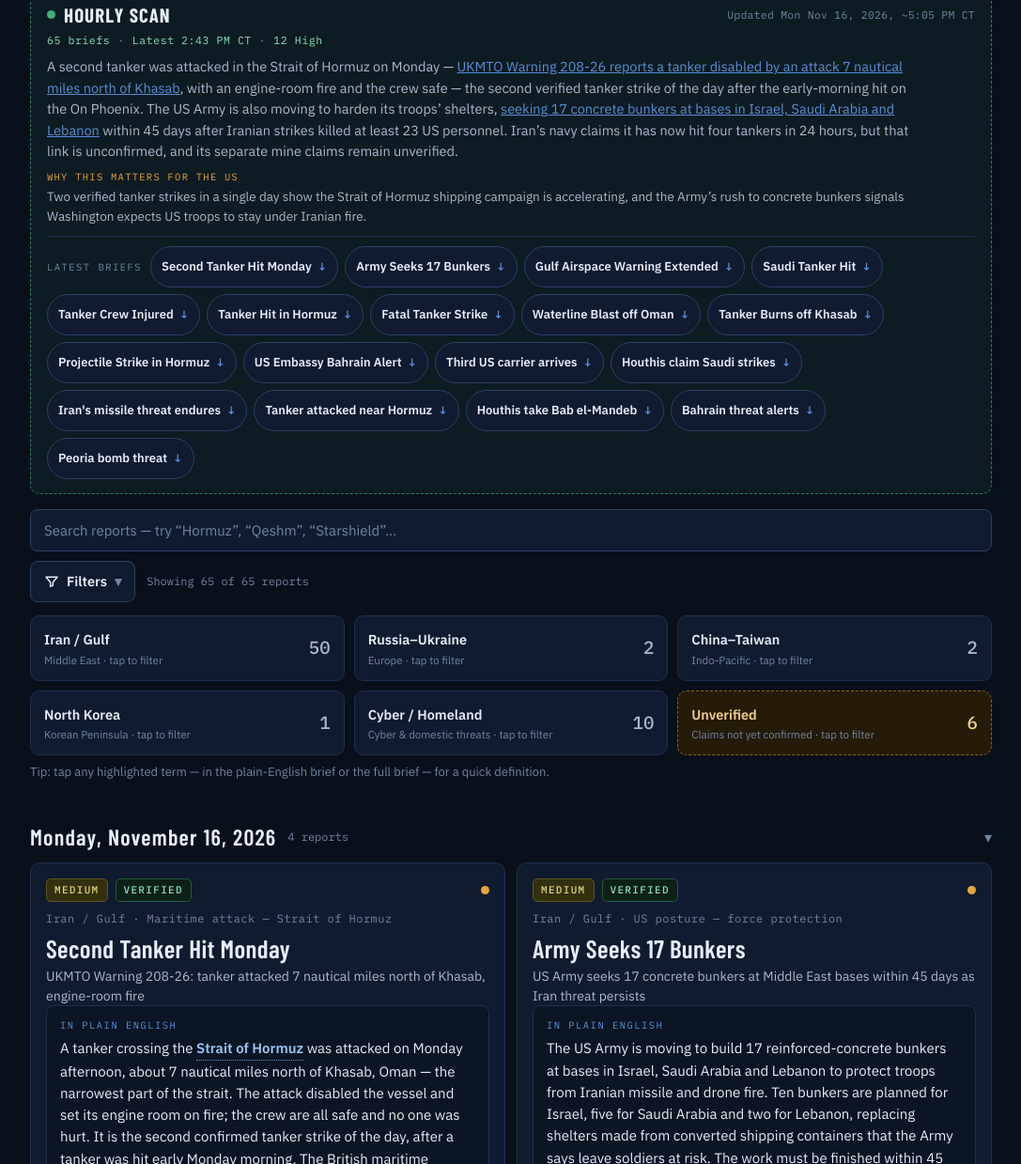
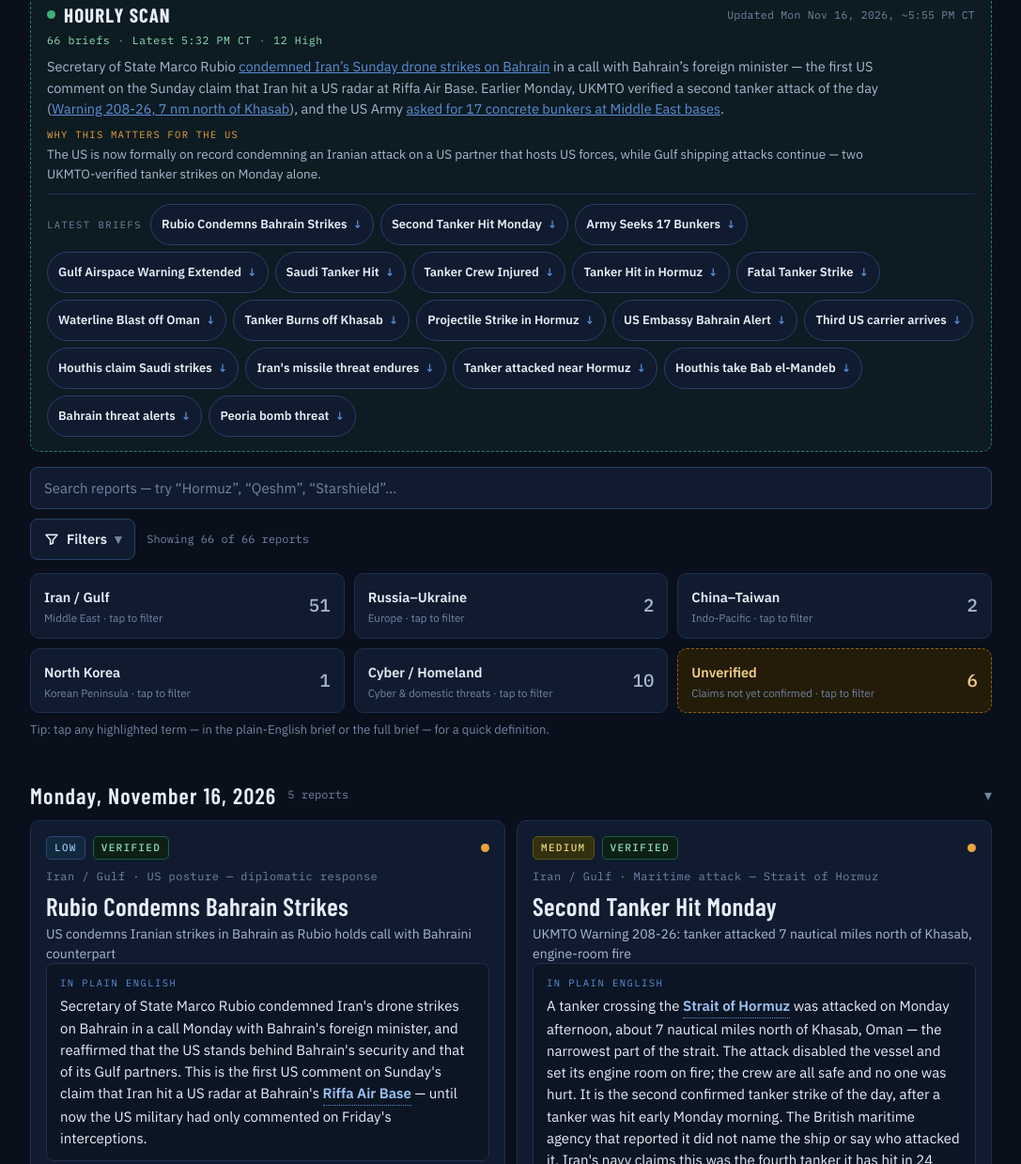
Before and after one commit to cole-ductan/Conflict-watch, a plain HTML site: page index.html in a window 1280 px wide. Shown: the part 590-1829 px from the top of the page at 94% size, without its empty margins (96-1183 px from the left). Drawn offline with nearby package versions, Linux system fonts and the light colour scheme.

Commit message:
Add 1 verified report: Rubio condemns Bahrain strikes (66 reports total)

```diff
--- a/index.html
+++ b/index.html
@@ -616,13 +616,14 @@
         <span class="hs-dot" aria-hidden="true"></span>
         <h3>Hourly Scan</h3>
       </div>
-      <span class="hs-time">Updated Mon Nov 16, 2026, ~5:05 PM CT</span>
-      <p class="hs-meta"><span id="hsBriefCount">63 briefs</span><span class="sep" aria-hidden="true">·</span><span id="hsLatest">Latest 11:58 PM CT</span><span class="sep" aria-hidden="true">·</span><span id="hsHigh">12 High</span></p>
+      <span class="hs-time">Updated Mon Nov 16, 2026, ~5:55 PM CT</span>
+      <p class="hs-meta"><span id="hsBriefCount">66 briefs</span><span class="sep" aria-hidden="true">·</span><span id="hsLatest">Latest 5:32 PM CT</span><span class="sep" aria-hidden="true">·</span><span id="hsHigh">12 High</span></p>
     </div>
-    <p class="hs-lede">A second tanker was attacked in the Strait of Hormuz on Monday — <a href="#/reports" data-scan-target="ukmto-208-26-khasab-tanker-nov16">UKMTO Warning 208-26 reports a tanker disabled by an attack 7 nautical miles north of Khasab</a>, with an engine-room fire and the crew safe — the second verified tanker strike of the day after the early-morning hit on the On Phoenix. The US Army is also moving to harden its troops’ shelters, <a href="#/reports" data-scan-target="us-army-17-bunkers-mideast-nov16">seeking 17 concrete bunkers at bases in Israel, Saudi Arabia and Lebanon</a> within 45 days after Iranian strikes killed at least 23 US personnel. Iran’s navy claims it has now hit four tankers in 24 hours, but that link is unconfirmed, and its separate mine claims remain unverified.</p>
-    <p class="hs-why"><span>Why this matters for the US</span>Two verified tanker strikes in a single day show the Strait of Hormuz shipping campaign is accelerating, and the Army’s rush to concrete bunkers signals Washington expects US troops to stay under Iranian fire.</p>
+    <p class="hs-lede">Secretary of State Marco Rubio <a href="#/reports" data-scan-target="rubio-condemns-bahrain-strikes-nov16">condemned Iran’s Sunday drone strikes on Bahrain</a> in a call with Bahrain’s foreign minister — the first US comment on the Sunday claim that Iran hit a US radar at Riffa Air Base. Earlier Monday, UKMTO verified a second tanker attack of the day (<a href="#/reports" data-scan-target="ukmto-208-26-khasab-tanker-nov16">Warning 208-26, 7 nm north of Khasab</a>), and the US Army <a href="#/reports" data-scan-target="us-army-17-bunkers-mideast-nov16">asked for 17 concrete bunkers at Middle East bases</a>.</p>
+    <p class="hs-why"><span>Why this matters for the US</span>The US is now formally on record condemning an Iranian attack on a US partner that hosts US forces, while Gulf shipping attacks continue — two UKMTO-verified tanker strikes on Monday alone.</p>
     <div class="hs-links">
       <span class="hs-links-label">Latest briefs</span>
+      <a class="hs-link" href="#/reports" data-scan-target="rubio-condemns-bahrain-strikes-nov16">Rubio Condemns Bahrain Strikes <span class="arr" aria-hidden="true">↓</span></a>
       <a class="hs-link" href="#/reports" data-scan-target="ukmto-208-26-khasab-tanker-nov16">Second Tanker Hit Monday <span class="arr" aria-hidden="true">↓</span></a>
       <a class="hs-link" href="#/reports" data-scan-target="us-army-17-bunkers-mideast-nov16">Army Seeks 17 Bunkers <span class="arr" aria-hidden="true">↓</span></a>
       <a class="hs-link" href="#/reports" data-scan-target="easa-2026-11-16-gulf-airspace-bulletin">Gulf Airspace Warning Extended <span class="arr" aria-hidden="true">↓</span></a>
@@ -676,7 +677,7 @@
           <div class="fgroup" role="radiogroup" aria-label="Theater">
             <h4>Theater</h4>
             <label class="fopt"><input type="radio" name="f-theater" value="all" checked><span>All theaters</span></label>
-            <label class="fopt"><input type="radio" name="f-theater" value="iran-gulf"><span>Iran / Gulf</span><span class="fopt-n">48</span></label>
+            <label class="fopt"><input type="radio" name="f-theater" value="iran-gulf"><span>Iran / Gulf</span><span class="fopt-n">51</span></label>
             <label class="fopt"><input type="radio" name="f-theater" value="russia-ukraine"><span>Russia–Ukraine</span><span class="fopt-n">2</span></label>
             <label class="fopt"><input type="radio" name="f-theater" value="china-taiwan"><span>China–Taiwan</span><span class="fopt-n">2</span></label>
             <label class="fopt"><input type="radio" name="f-theater" value="israel-gaza-lebanon"><span>Israel–Gaza–Lebanon</span><span class="fopt-n">0</span></label>
@@ -685,16 +686,16 @@
           </div>
           <div class="fgroup" role="radiogroup" aria-label="Severity">
             <h4>Severity</h4>
-            <label class="fopt"><input type="radio" name="f-sev" value="all" checked><span>All</span><span class="fopt-n">63</span></label>
+            <label class="fopt"><input type="radio" name="f-sev" value="all" checked><span>All</span><span class="fopt-n">66</span></label>
             <label class="fopt"><input type="radio" name="f-sev" value="critical"><span>Critical</span><span class="fopt-n">0</span></label>
             <label class="fopt"><input type="radio" name="f-sev" value="high"><span>High</span><span class="fopt-n">12</span></label>
-            <label class="fopt"><input type="radio" name="f-sev" value="medium"><span>Medium</span><span class="fopt-n">44</span></label>
-            <label class="fopt"><input type="radio" name="f-sev" value="low"><span>Low</span><span class="fopt-n">6</span></label>
+            <label class="fopt"><input type="radio" name="f-sev" value="medium"><span>Medium</span><span class="fopt-n">46</span></label>
+            <label class="fopt"><input type="radio" name="f-sev" value="low"><span>Low</span><span class="fopt-n">7</span></label>
           </div>
           <div class="fgroup" role="radiogroup" aria-label="Status">
             <h4>Status</h4>
-            <label class="fopt"><input type="radio" name="f-status" value="all" checked><span>All reports</span><span class="fopt-n">63</span></label>
-            <label class="fopt"><input type="radio" name="f-status" value="verified"><span>Verified</span><span class="fopt-n">57</span></label>
+            <label class="fopt"><input type="radio" name="f-status" value="all" checked><span>All reports</span><span class="fopt-n">66</span></label>
+            <label class="fopt"><input type="radio" name="f-status" value="verified"><span>Verified</span><span class="fopt-n">60</span></label>
             <label class="fopt"><input type="radio" name="f-status" value="unverified"><span>Unverified</span><span class="fopt-n">6</span></label>
           </div>
           <div class="fsheet-foot">
@@ -703,7 +704,7 @@
           </div>
         </div>
       </div>
-      <p class="count-line" id="countLine">Showing 63 of 63 reports</p>
+      <p class="count-line" id="countLine">Showing 66 of 66 reports</p>
     </div>
     <div class="tile-grid" id="tileGrid" role="group" aria-label="Filter by conflict or status"></div>
     <p class="tip-line">Tip: tap any highlighted term — in the plain-English brief or the full brief — for a quick definition.</p>
@@ -1063,6 +1064,23 @@ var THEATER_NAMES = {
   "cyber-homeland":"Cyber / Homeland"
 };
 var REPORTS = [
+{
+  id:"rubio-condemns-bahrain-strikes-nov16",
+  ts:"2026-11-16T23:32:00Z",
+  group:"Monday, November 16, 2026",
+  theater:"iran-gulf",
+  severity:"low",
+  category:"US posture — diplomatic response",
+  title:"US condemns Iranian strikes in Bahrain as Rubio holds call with Bahraini counterpart",
+  headline:"Rubio Condemns Bahrain Strikes",
+  simple:"Secretary of State Marco Rubio condemned Iran's drone strikes on Bahrain in a call Monday with Bahrain's foreign minister, and reaffirmed that the US stands behind Bahrain's security and that of its Gulf partners. This is the first US comment on Sunday's claim that Iran hit a US radar at Bahrain's Riffa Air Base — until now the US military had only commented on Friday's interceptions.",
+  summary:"On Monday, Secretary of State Marco Rubio condemned Iran's attacks on Bahrain during a call with Bahraini Foreign Minister Abdullatif bin Rashid Al Zayani, the State Department said: “The Secretary condemned Iran's attacks on Bahrain and reaffirmed the commitment of the United States to the security of Bahrain and all our Gulf partners.” Bahrain is a major non-NATO ally of the US and hosts the US Navy's Fifth Fleet headquarters. The condemnation follows the IRGC's claim that it launched six drones at a US air-defence radar at Riffa Air Base on Sunday; Bahrain said its air defences intercepted and destroyed several Iranian aerial attacks — the first such interceptions since September — while the US military has said it intercepted two Iranian drones on Friday with no damage and has not confirmed Sunday's radar strike. The IRGC's Sunday radar claim remains unconfirmed. Why this matters for the US: Washington is now formally on record treating Sunday's attack as an Iranian strike on a US partner hosting US forces, even though no new US military action was announced.",
+  confidence:"High — Reuters reporting of the State Department's account of the Rubio–Al Zayani call; the IRGC's Sunday radar-strike claim it responds to remains unconfirmed.",
+  flag:"Diplomatic response only — no new US military action announced; the IRGC's Sunday radar claim remains unconfirmed",
+  sources:[
+    {name:"Reuters — US condemns Iranian strikes in Bahrain as Rubio holds call with Bahraini counterpart", date:"Nov 16, 2026", url:"https://www.reuters.com/world/middle-east/us-condemns-iranian-strikes-bahrain-rubio-holds-call-with-bahraini-counterpart-2026-11-16/"}
+  ]
+},
 {
   id:"ukmto-208-26-khasab-tanker-nov16",
   ts:"2026-11-16T19:00:00Z",
@@ -2385,6 +2403,8 @@ var GLOSSARY = {
   "conflict zone": "Airspace EASA or another regulator has formally flagged as dangerous for civil aviation because of armed conflict below \u2014 airlines are advised to avoid it or take special precautions.",
   "FIR": "A Flight Information Region \u2014 a defined block of airspace within which flight information and alerting services are provided. Each FIR is managed by a specific air navigation authority; the Gulf bulletin covers the Bahrain, Kuwait, Doha, Emirates and Muscat FIRs.",
   "Arabian Gulf": "The body of water between Iran and the Arabian Peninsula \u2014 the same waterway also called the Persian Gulf. UKMTO and the Gulf states commonly call it the Arabian Gulf.",
+  "non-NATO ally": "A major non-NATO ally is a country the US has formally designated as a close partner outside the NATO alliance. The designation gives the partner priority access to US military equipment, training and cooperation, but it is not a mutual-defense treaty — the US is not automatically obliged to go to war for it. Bahrain holds this designation.",
+  "Riffa Air Base": "A Bahraini air base at Riffa, south of the capital Manama, that hosts air-defence radar covering the Gulf. The IRGC claimed it struck a US radar there with six drones on Sunday, November 15, 2026 — a claim that remains unconfirmed.",
   "projectile": "In UKMTO reporting, any object fired or launched at a vessel \u2014 a missile, drone, shell or other munition \u2014 when the exact weapon type has not been identified. \u201cUnknown projectile\u201d means something hit the ship but the weapon is unconfirmed."
 };
 
@@ -2414,9 +2434,11 @@ var TERM_KEYS = {
   "Conflict Zone":"conflict zone", "conflict zone":"conflict zone", "conflict-zone":"conflict zone",
   "FIRs":"FIR", "FIR":"FIR",
   "Arabian Gulf":"Arabian Gulf",
+  "non-NATO ally":"non-NATO ally",
+  "Riffa Air Base":"Riffa Air Base",
   "projectiles":"projectile", "projectile":"projectile", "Projectile":"projectile"
 };
-var TERM_RE = /(^|[^A-Za-z])((?:UK Maritime Trade Operations|Bab el-Mandeb|Strait of Hormuz|Arabian Gulf|one-way attack drones|one-way attack drone|ballistic missiles|ballistic missile|carrier strike groups|carrier strike group|East-West oil pipeline|East-West Pipeline|PGSA blacklist|Conflict Zone|conflict zone|conflict-zone|Khorramshahr|RAF Fairford|Fifth Fleet|product tanker|Product tanker|Houthis|Houthi|CENTCOM|UKMTO|IRGC|EASA|CZIB|IAEA|NATO|STEP|JMIC|FIRs|FIR|PGSA|Blockade|blockade|projectiles|projectile|Projectile|waterline|Waterline))(?![A-Za-z])/g;
+var TERM_RE = /(^|[^A-Za-z])((?:UK Maritime Trade Operations|Bab el-Mandeb|Strait of Hormuz|Arabian Gulf|non-NATO ally|Riffa Air Base|one-way attack drones|one-way attack drone|ballistic missiles|ballistic missile|carrier strike groups|carrier strike group|East-West oil pipeline|East-West Pipeline|PGSA blacklist|Conflict Zone|conflict zone|conflict-zone|Khorramshahr|RAF Fairford|Fifth Fleet|product tanker|Product tanker|Houthis|Houthi|CENTCOM|UKMTO|IRGC|EASA|CZIB|IAEA|NATO|STEP|JMIC|FIRs|FIR|PGSA|Blockade|blockade|projectiles|projectile|Projectile|waterline|Waterline))(?![A-Za-z])/g;
 function linkify(text){
   return esc(text).replace(TERM_RE, function(m, pre, label){
     return pre + "<button type='button' class='term' data-term='" + TERM_KEYS[label] + "'>" + label + "</button>";
@@ -2689,6 +2711,30 @@ function countTheaterTile(id){ var n=0; ALL_REPORTS.forEach(function(r){ if(r.th
   var nU = 0; ALL_REPORTS.forEach(function(r){ if(statusOf(r)==="unverified") nU++; });
   h += "<button type='button' class='tile tile-unverified' data-tile-status='unverified' aria-pressed='false'><span><span class='tile-name'>Unverified</span><span class='tile-sub'>Claims not yet confirmed · tap to filter</span></span><span class='tile-count'>"+nU+"</span></button>";
   tileGrid.innerHTML = h;
+})();
+/* Filter-sheet counts computed from ALL_REPORTS at runtime (same approach as
+   the theater tiles) so hourly adds can never leave them stale. The
+   low-medium report has no severity radio option and is counted only in the
+   All totals, matching its existing handling. */
+(function updateFilterCounts(){
+  function countWhere(fn){ var n=0; ALL_REPORTS.forEach(function(r){ if(fn(r)) n++; }); return n; }
+  function setCount(name, value, n){
+    var input = document.querySelector("input[name='" + name + "'][value='" + value + "']");
+    if(!input) return;
+    var label = input.closest("label");
+    var span = label ? label.querySelector(".fopt-n") : null;
+    if(span) span.textContent = n;
+  }
+  ["iran-gulf","russia-ukraine","china-taiwan","israel-gaza-lebanon","north-korea","cyber-homeland"].forEach(function(t){
+    setCount("f-theater", t, countWhere(function(r){ return r.theater===t; }));
+  });
+  ["critical","high","medium","low"].forEach(function(s){
+    setCount("f-sev", s, countWhere(function(r){ return r.severity===s; }));
+  });
+  setCount("f-sev", "all", ALL_REPORTS.length);
+  setCount("f-status", "all", ALL_REPORTS.length);
+  setCount("f-status", "verified", countWhere(function(r){ return statusOf(r)==="verified"; }));
+  setCount("f-status", "unverified", countWhere(function(r){ return statusOf(r)==="unverified"; }));
 })();
 function syncTilesUI(){
   if(!tileGrid) return;
```
